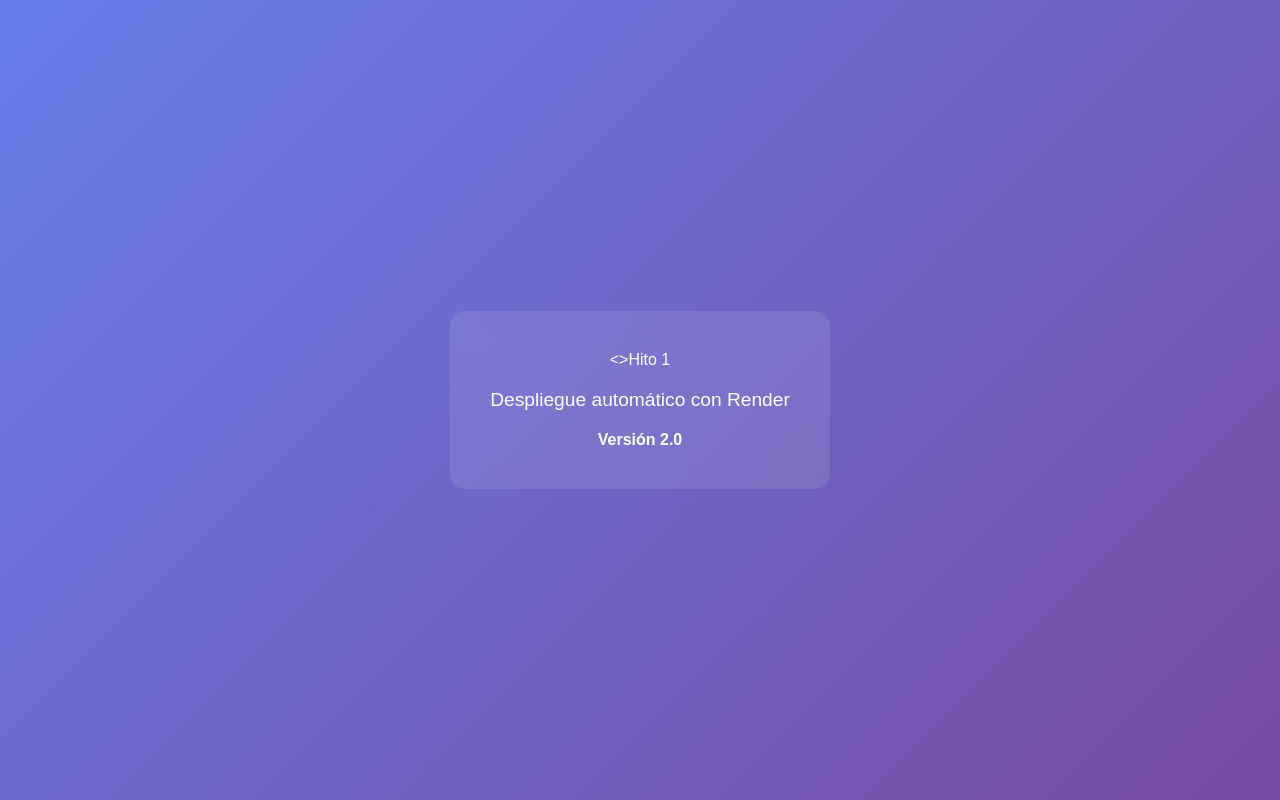
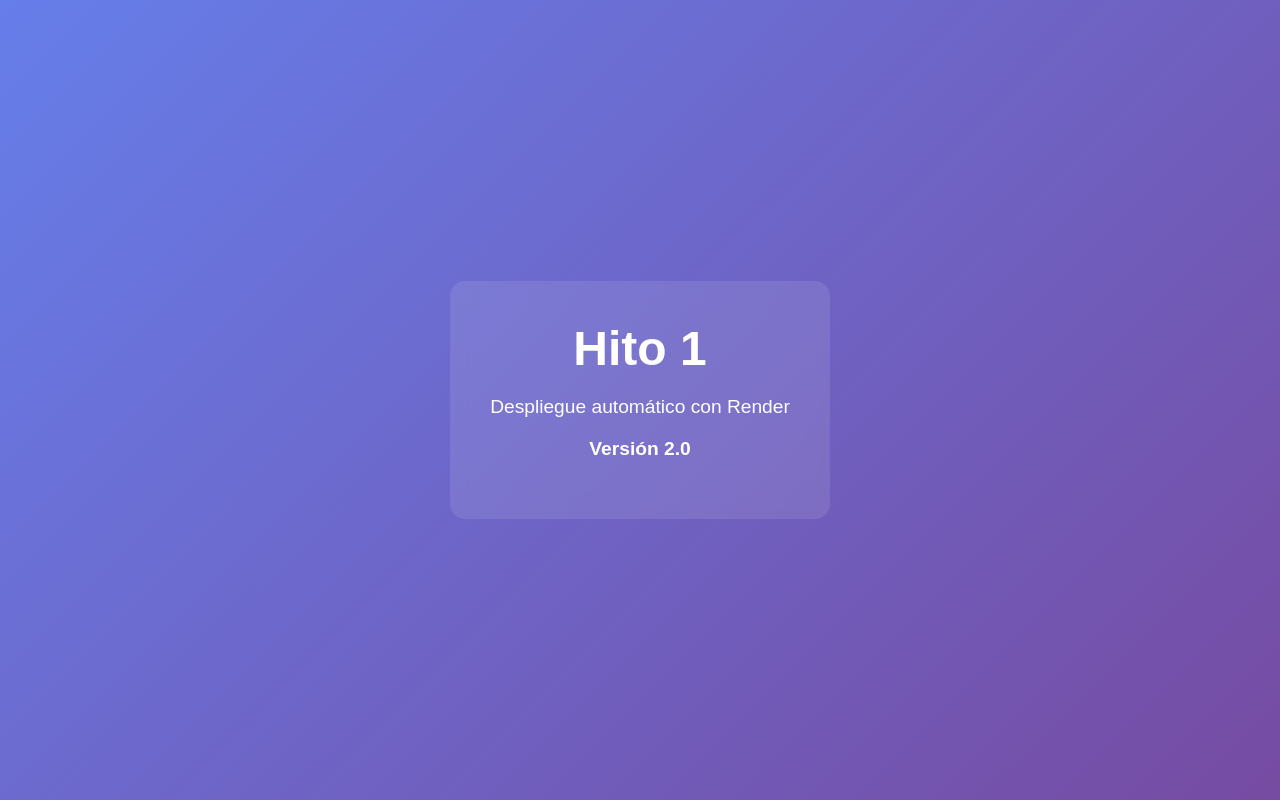
Before and after one commit to eChrls/Retos_Render, a website: page index.html in a window 1280 px wide. Drawn offline with Linux system fonts and the light colour scheme.

Commit message:
HTML corregido - tests deben pasar ahora

```diff
--- a/index.html
+++ b/index.html
@@ -34,9 +34,9 @@
   </head>
   <body>
     <div class="container">
-      <>Hito 1</h1>
-      <p>Despliegue automático con Render</p
-      <><strong>Versión 2.0</strong>
+      <h1>Hito 1</h1>
+      <p>Despliegue automático con Render</p>
+      <p><strong>Versión 2.0</strong></p>
     </div>
   </body>
 </html>
```
